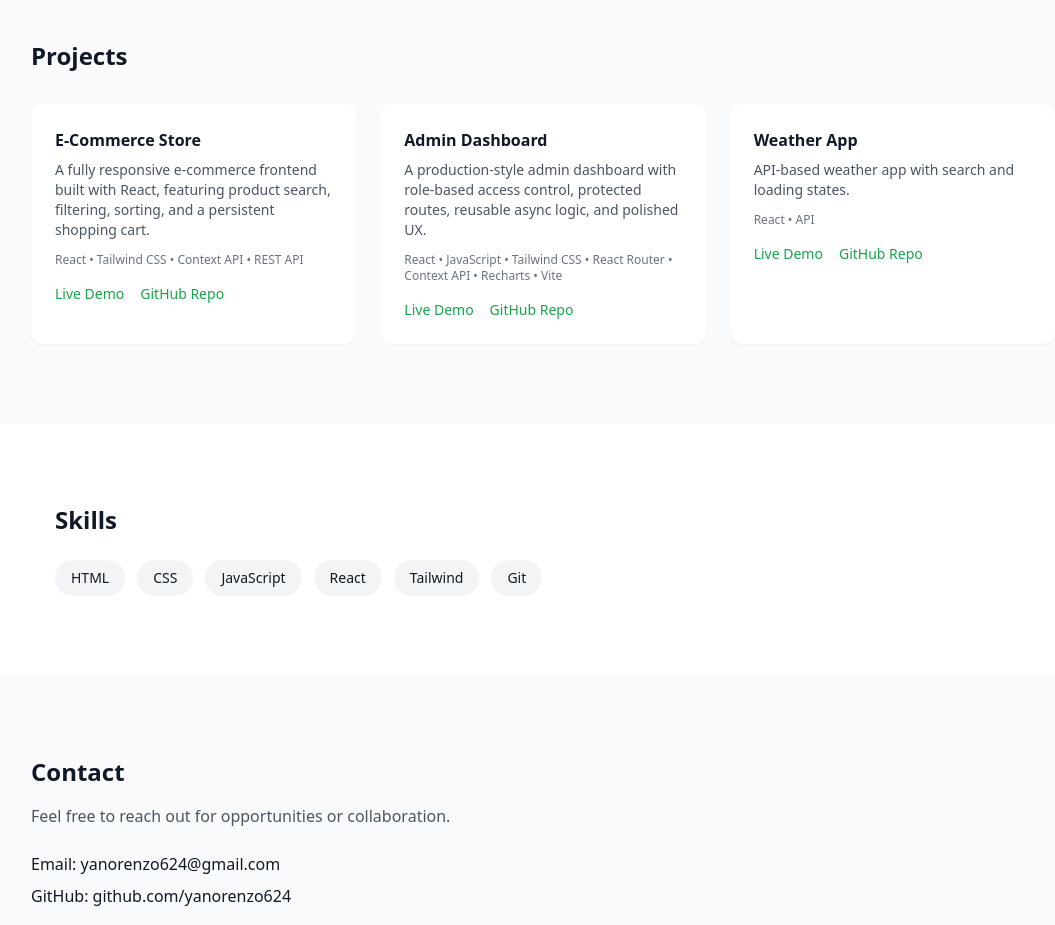
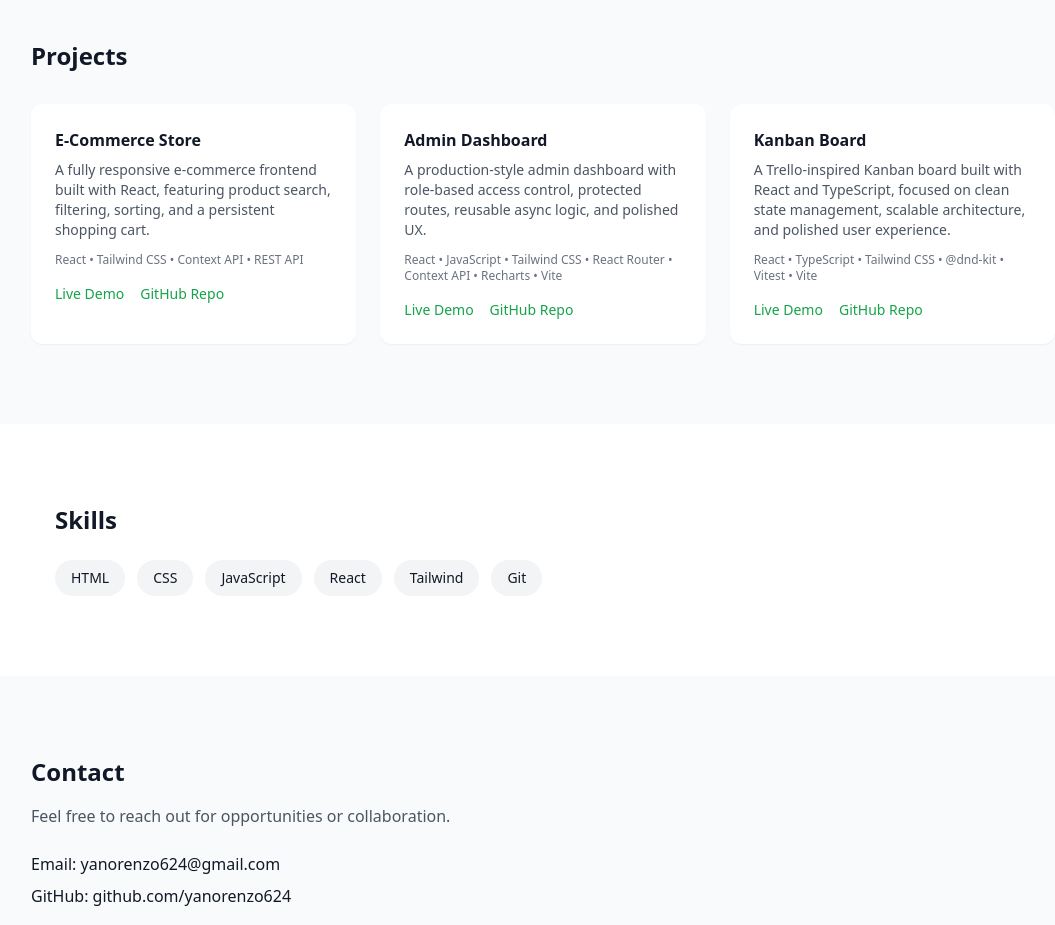
Before and after one commit to yanorenzo624/portfolio, a React (Vite) app: page / in a window 1280 px wide. Shown: the part 1100-2025 px from the top of the page, without its empty margins (97-1152 px from the left). Built offline with nearby package versions, Linux system fonts and the light colour scheme.

Commit message:
updated projects.

```diff
--- a/src/components/Projects.jsx
+++ b/src/components/Projects.jsx
@@ -17,11 +17,11 @@ const projects = [
         code: "https://github.com/yanorenzo624/admin-dashboard",
     },
     {
-        title: "Weather App",
-        description: "API-based weather app with search and loading states.",
-        tech: "React • API",
+        title: "Kanban Board",
+        description: "A Trello-inspired Kanban board built with React and TypeScript, focused on clean state management, scalable architecture, and polished user experience.",
+        tech: "React • TypeScript • Tailwind CSS • @dnd-kit • Vitest • Vite",
         live: "#",
-        code: "#",
+        code: "https://github.com/yanorenzo624/kanban-board",
     },
 ];
 
```
